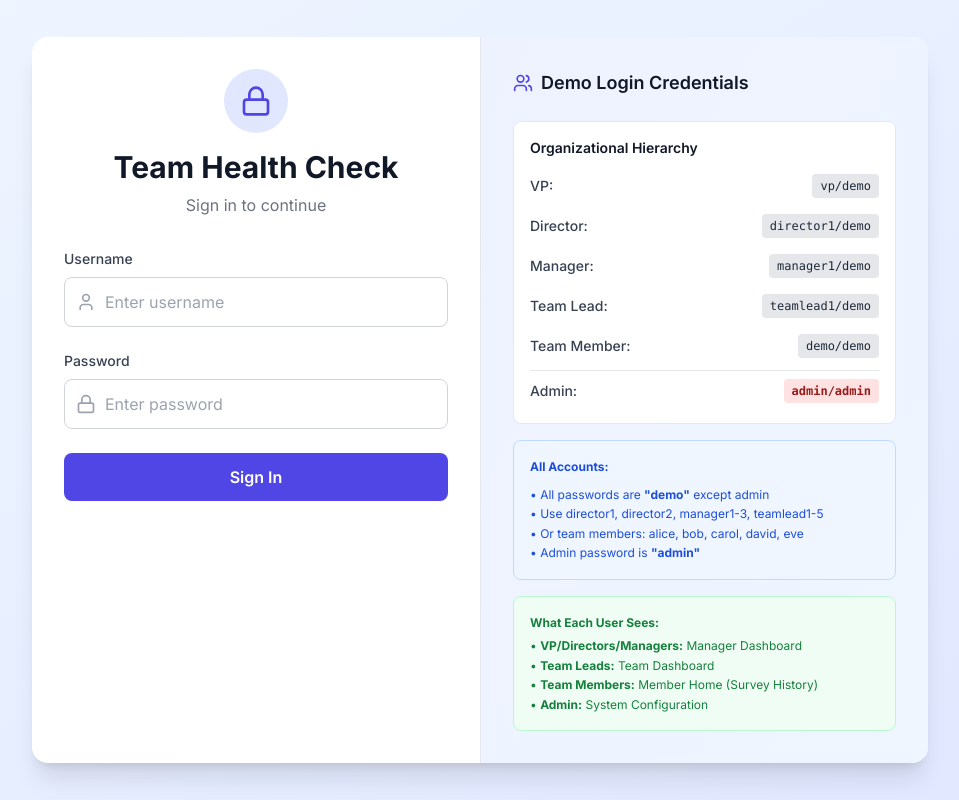
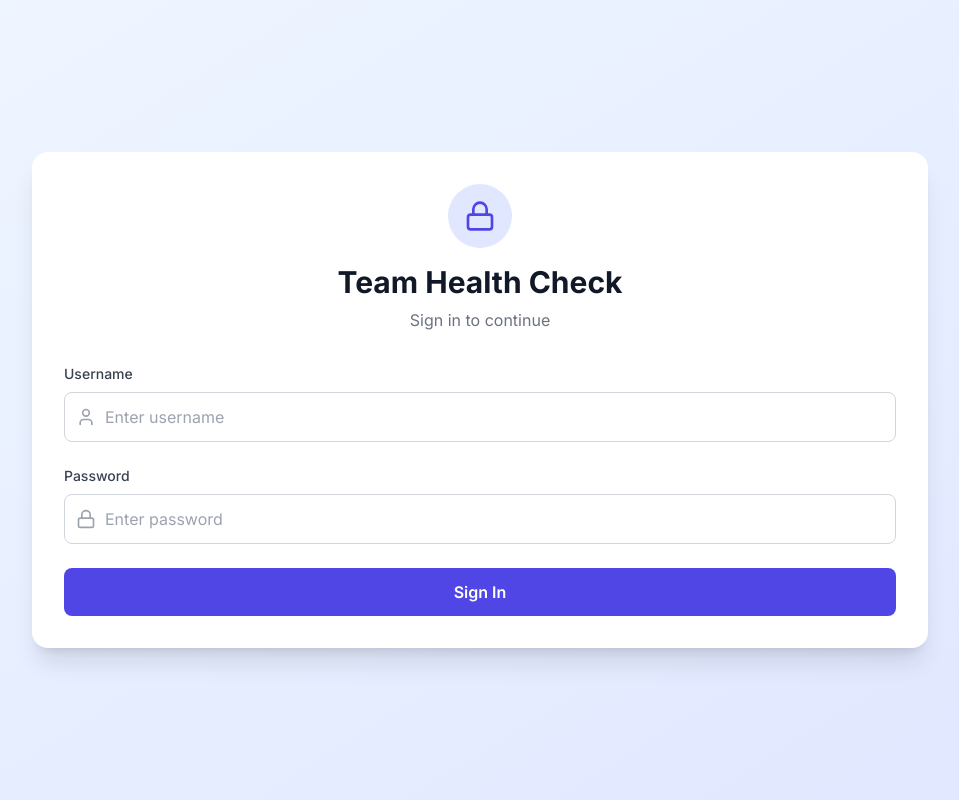
Before and after one commit to guidewire-oss/teams360, a Next.js app in the folder frontend/: page /login in a window 1280 px wide. Shown: the whole page, without its empty margins (160-1119 px from the left). Built offline with nearby package versions, Linux system fonts and the light colour scheme; no server answers.

Commit message:
feat: hide demo credentials panel when APP_ENV is not demo
- Add appEnv to /api/v1/config response (defaults to "production")
- Conditionally render demo credentials panel on login page
- Consolidate duplicate /api/v1/config fetch into single request

```diff
--- a/frontend/app/login/page.tsx
+++ b/frontend/app/login/page.tsx
@@ -4,7 +4,7 @@ import { useState, useEffect } from 'react';
 import { useRouter } from 'next/navigation';
 import { getOrgConfig } from '@/lib/org-config';
 import { setAuthData, LoginResponse } from '@/lib/auth';
-import { fetchSSOConfig, startSSOFlow, OAuthConfig } from '@/lib/sso';
+import { startSSOFlow, OAuthConfig } from '@/lib/sso';
 import { API_BASE_URL } from '@/lib/api/client';
 import { Lock, User, AlertCircle, Users, LogIn } from 'lucide-react';
 
@@ -15,10 +15,17 @@ export default function LoginPage() {
   const [error, setError] = useState('');
   const [ssoLoading, setSSOLoading] = useState(false);
   const [ssoConfig, setSsoConfig] = useState<OAuthConfig | null>(null);
+  const [isDemoMode, setIsDemoMode] = useState(false);
   const config = getOrgConfig();
 
   useEffect(() => {
-    fetchSSOConfig().then(setSsoConfig);
+    fetch(`${API_BASE_URL}/api/v1/config`)
+      .then(res => res.json())
+      .then(data => {
+        if (data.appEnv === 'demo') setIsDemoMode(true);
+        if (data.sso) setSsoConfig(data.sso as OAuthConfig);
+      })
+      .catch(() => {});
   }, []);
 
   const handleLogin = async (e: React.FormEvent) => {
@@ -83,7 +90,7 @@ export default function LoginPage() {
     <div className="min-h-screen bg-gradient-to-br from-blue-50 to-indigo-100 flex items-center justify-center p-4">
       <div className="max-w-4xl w-full">
         <div className="bg-white rounded-2xl shadow-xl overflow-hidden">
-          <div className="grid md:grid-cols-2">
+          <div className={`grid ${isDemoMode ? 'md:grid-cols-2' : ''}`}>
             {/* Login Form */}
             <div className="p-8">
               <div className="text-center mb-8">
@@ -167,8 +174,8 @@ export default function LoginPage() {
               )}
             </div>
 
-            {/* Demo Credentials Info */}
-            <div className="bg-gradient-to-br from-indigo-50 to-blue-50 p-8 border-l">
+            {/* Demo Credentials Info - only shown when APP_ENV=demo */}
+            {isDemoMode && <div className="bg-gradient-to-br from-indigo-50 to-blue-50 p-8 border-l">
               <h3 className="text-lg font-semibold text-gray-900 mb-6 flex items-center gap-2">
                 <Users className="w-5 h-5 text-indigo-600" />
                 Demo Login Credentials
@@ -225,7 +232,7 @@ export default function LoginPage() {
                   </p>
                 </div>
               </div>
-            </div>
+            </div>}
           </div>
         </div>
       </div>
```
Also changed, not shown: 1 other file (tests, documents, lock files or other folders).
